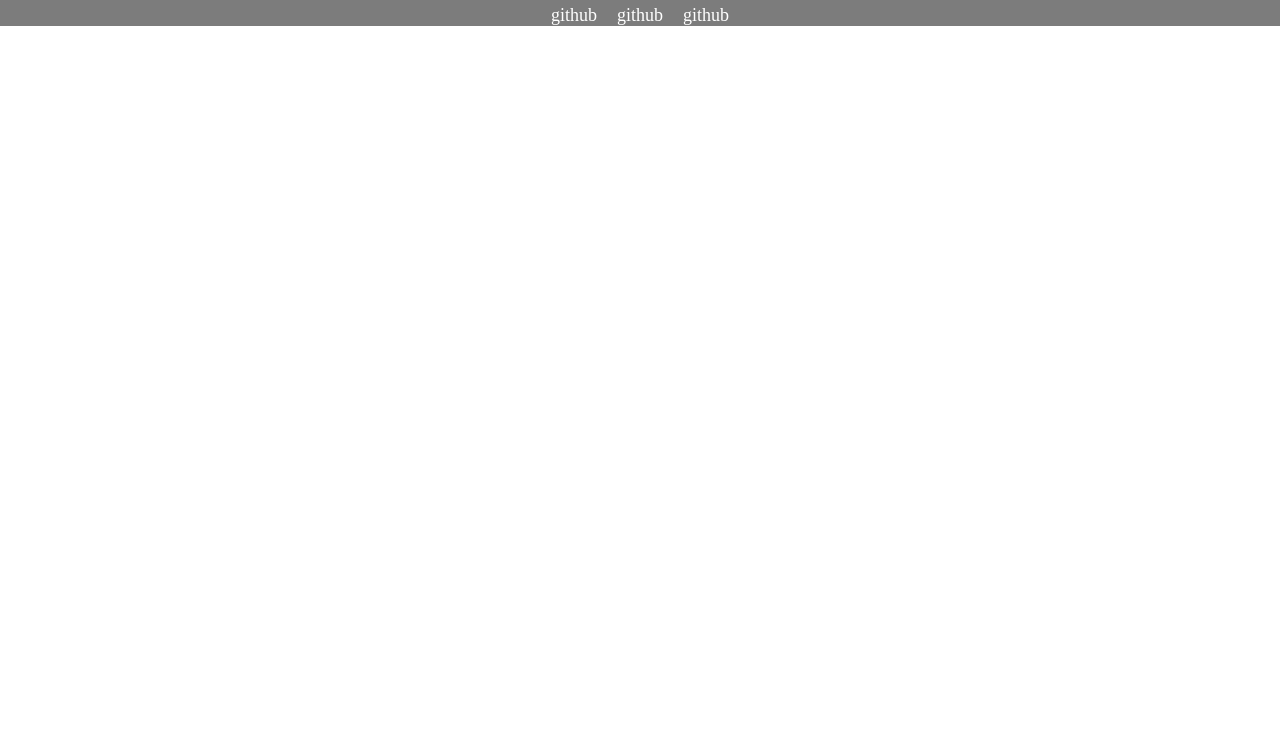
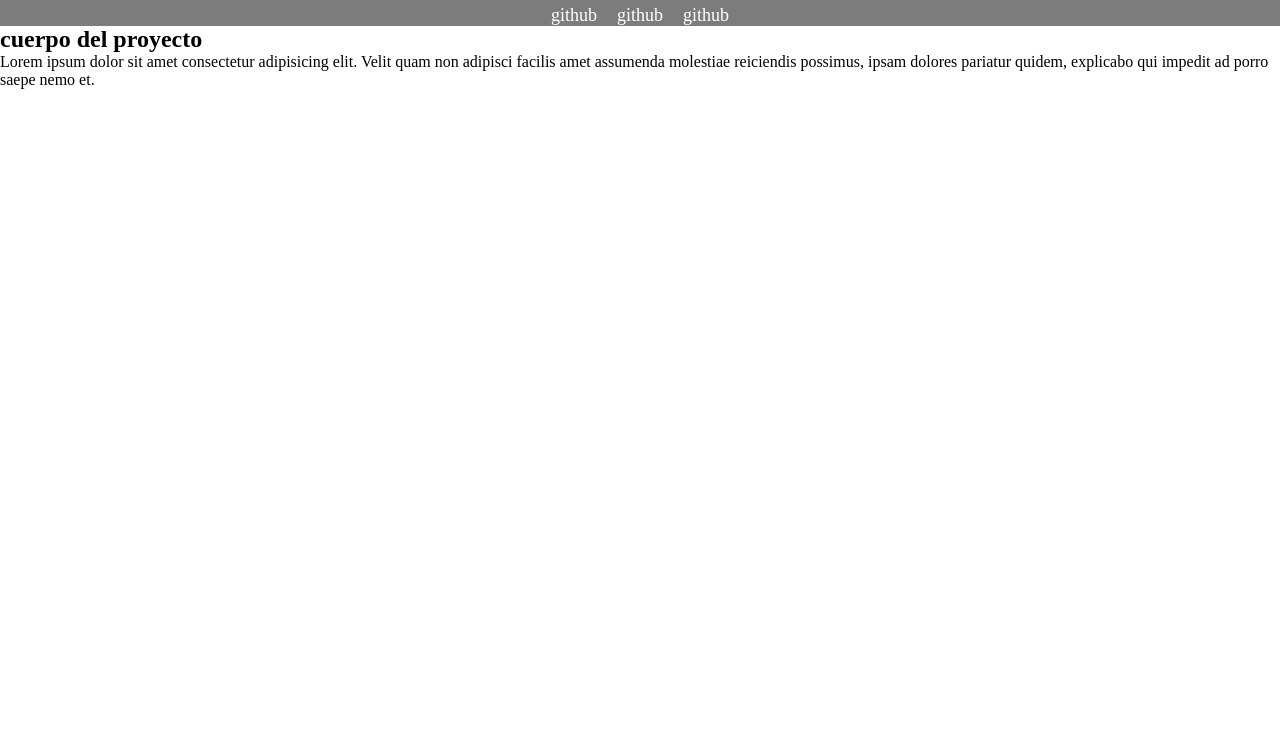
Before and after one commit to juanjoaquin/mi-proyecto, a plain HTML site: page index.html in a window 1280 px wide. Shown: the part 62-800 px from the top of the page. Drawn offline with Linux system fonts and the light colour scheme.

Commit message:
genere un main

```diff
--- a/index.html
+++ b/index.html
@@ -19,5 +19,12 @@
             </ul>
         </nav>
     </header>
+<main>
+    <section>
+        <h2>cuerpo del proyecto</h2>
+        <p>Lorem ipsum dolor sit amet consectetur adipisicing elit. Velit quam non adipisci facilis amet assumenda molestiae reiciendis possimus,
+        ipsam dolores pariatur quidem, explicabo qui impedit ad porro saepe nemo et.</p>
+    </section>
+</main>
 </body>
 </html>
```
